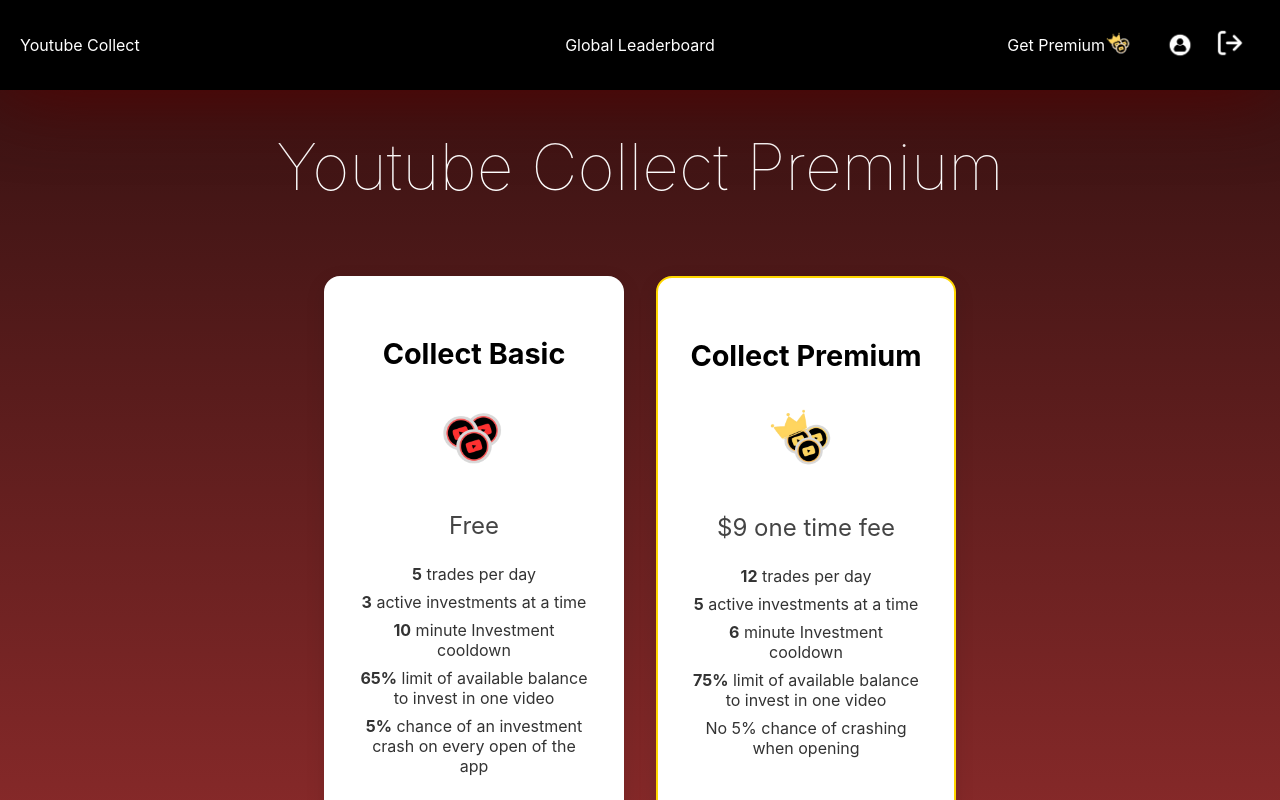
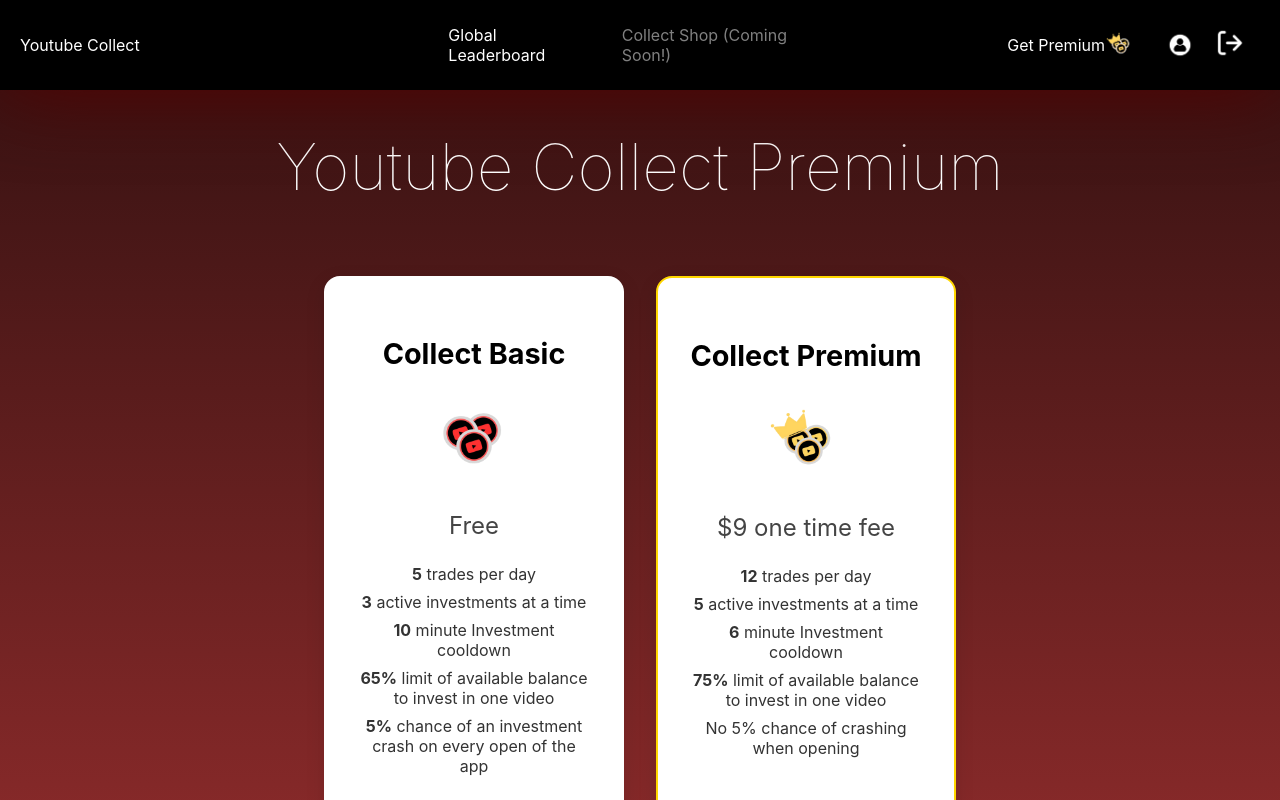
Before and after one commit to D-Haran/youtube-collect, a Next.js app: page /premium in a window 1280 px wide. Shown: the top 800 px of the page. Built offline with nearby package versions, Linux system fonts and the light colour scheme; no server answers.

Commit message:
safeguards

```diff
--- a/components/navbar/navbar.js
+++ b/components/navbar/navbar.js
@@ -32,6 +32,11 @@ const Navbar = ({userDisplayName}) => {
           <Link href={`/leaderboard/`} passHref legacyBehavior>
           <a style={{textDecoration: "none", color: "white"}}>Global Leaderboard</a>
         </Link>
+
+            </div>
+            <div className={styles.navBarItem}>
+
+          <a style={{textDecoration: "none", color: "grey"}}>Collect Shop (Coming Soon!)</a>
 
             </div>
         </div>
```
